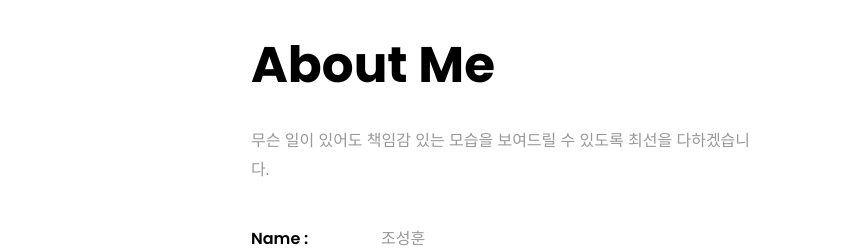
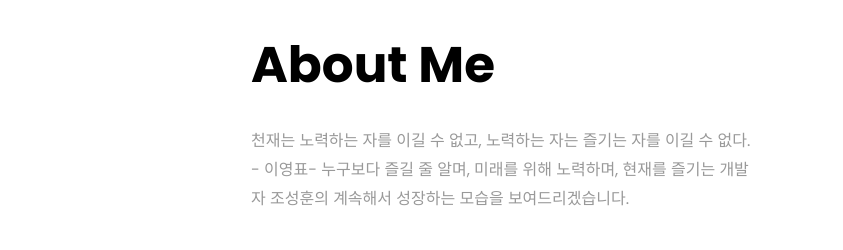
Before and after one commit to flypigmong/flypigmong.github.io, a plain HTML site: page index.html in a window 1280 px wide. Shown: the part 820-1070 px from the top of the page, 437-1280 px from the left. Drawn offline with Linux system fonts and the light colour scheme; files whose address does not match are found by name.

Commit message:
Update index.html

```diff
--- a/index.html
+++ b/index.html
@@ -85,7 +85,11 @@
 		          <div class="col-md-12 heading-section ftco-animate">
 		          	<h1 class="big">About</h1>
 		            <h2 class="mb-4">About Me</h2>
-			    	<p>무슨 일이 있어도 책임감 있는 모습을 보여드릴 수 있도록 최선을 다하겠습니다.</p>
+			    	<p>천재는 노력하는 자를 이길 수 없고, 노력하는 자는 즐기는 자를 이길 수 없다. - 이영표-
+					누구보다 즐길 줄 알며,
+					미래를 위해 노력하며,
+					현재를 즐기는 개발자 조성훈의
+				   계속해서 성장하는 모습을 보여드리겠습니다.</p>
 		            <ul class="about-info mt-4 px-md-0 px-2">
 		            	<li class="d-flex"><span>Name : </span> <span>조성훈</span></li>
 		            	<li class="d-flex"><span>Date of birth : </span> <span>1997년 5월 4일</span></li>
```
